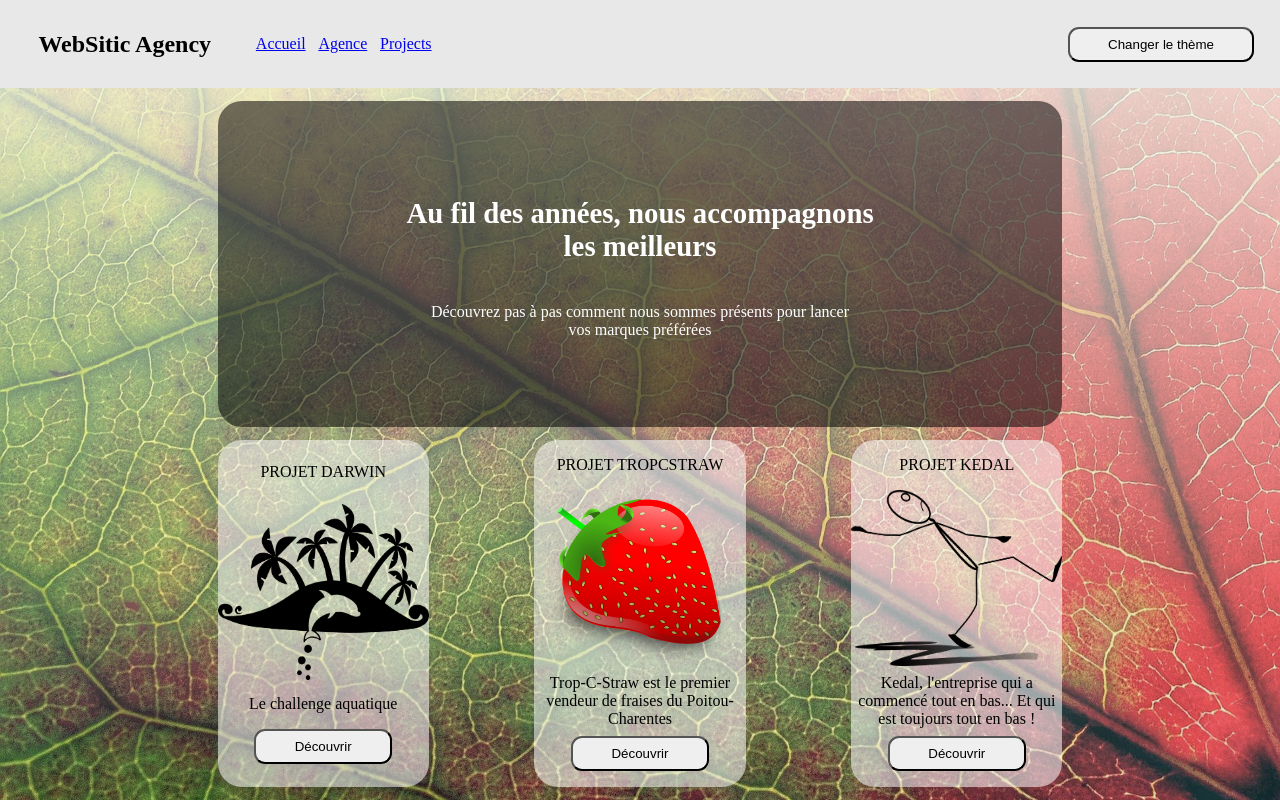
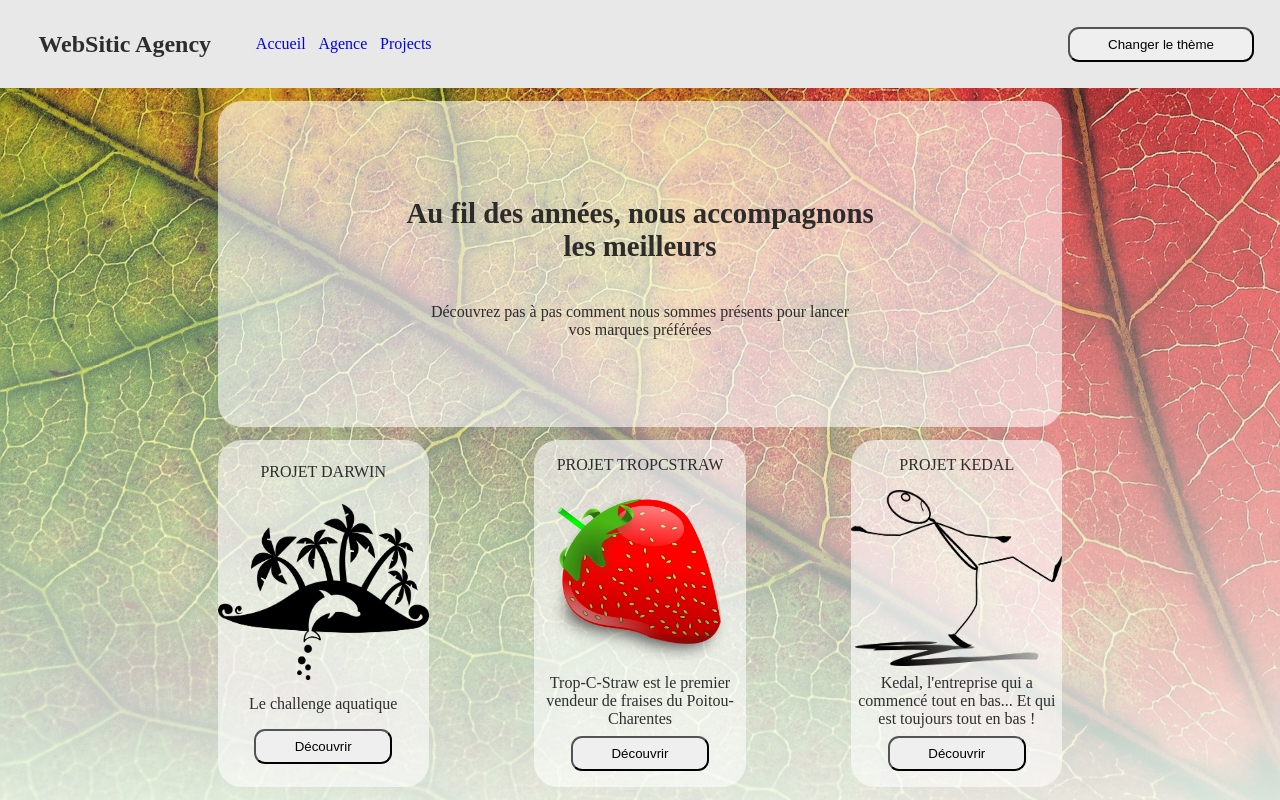
Before and after one commit to TimotheeGimbert/React-Agency, a React (Create React App) app: page /works in a window 1280 px wide. Built offline with nearby package versions, Linux system fonts and the light colour scheme.

Commit message:
improves design and install theme all pages

```diff
--- a/src/components/Navbar/index.jsx
+++ b/src/components/Navbar/index.jsx
@@ -6,8 +6,8 @@ const Navbar = () => {
   const darkTheme = useContext(ThemeContext);
 
   return (
-    <header>
-      <nav className={darkTheme.darkTheme ? "dark" : "light"}>
+    <header className={darkTheme.darkTheme ? "dark" : "light"}>
+      <nav>
         <h1>WebSitic Agency</h1>
         <Link to='/'>Accueil</Link> <br/>
         <Link to='/about'>Agence</Link> <br/>
--- a/src/components/ProjectCard/index.jsx
+++ b/src/components/ProjectCard/index.jsx
@@ -1,11 +1,14 @@
 /* eslint-disable react/prop-types */
-import React from 'react';
+import React, {useContext } from 'react';
 import { Link } from 'react-router-dom';
+import ThemeContext from '../../contexts/ThemeContext';
 
 const ProjectCard = (props) => {
+  const darkTheme = useContext(ThemeContext);
   const project = props.project;
+
   return (
-    <div className='project'>
+    <div className={darkTheme.darkTheme ? "project dark" : "project light"}>
       <div className='project__title'>
         PROJET {project.clientName.toUpperCase()}
       </div>
--- a/src/components/StudyCase/index.jsx
+++ b/src/components/StudyCase/index.jsx
@@ -1,13 +1,15 @@
-import React from 'react';
+import React, { useContext } from 'react';
 import { useParams } from 'react-router-dom';
 import Projects from '../../assets/projects.json';
+import ThemeContext from '../../contexts/ThemeContext';
 
 const StudyCase = () => {
+  const darkTheme = useContext(ThemeContext);
   const {client} = useParams();
   const project = Projects[client];
   return (
     <main>
-      <section className='hero'>
+      <div className={darkTheme.darkTheme ? "hero dark" : "hero light"}>
         <div className='project project-solo'>
           <div className='project__title'>
             PROJET {project.clientName.toUpperCase()}
@@ -22,7 +24,7 @@ const StudyCase = () => {
             {project.content}
           </div>
         </div>
-      </section>
+      </div>
     </main>
   )
 };
--- a/src/pages/About/index.jsx
+++ b/src/pages/About/index.jsx
@@ -1,8 +1,12 @@
-import React from 'react';
+import React, { useContext } from 'react';
+import ThemeContext from '../../contexts/ThemeContext';
 
-const About = () => (
+const About = () => {
+  const darkTheme = useContext(ThemeContext);
+
+  return (
     <main>
-    <div className='hero'>
+      <div className={darkTheme.darkTheme ? "hero dark" : "hero light"}>
         <h2>Websitic, agence de communication digitale basée à Paris, accompagne vos projets digitaux</h2>
         <p>
             De l’étape d’avant projet web au lancement effectif du site, nous somme là pour vous. Tout au long de la durée de vie de nos projets communs,
@@ -11,6 +15,7 @@ const About = () => (
         </p>
       </div>
     </main>
-);
+  )
+};
 
 export default About;
--- a/src/pages/Home/index.jsx
+++ b/src/pages/Home/index.jsx
@@ -1,9 +1,13 @@
-import React from 'react';
+import React, { useContext } from 'react';
 import { Link } from 'react-router-dom';
+import ThemeContext from '../../contexts/ThemeContext';
 
-const Home = () => (
+const Home = () => {
+  const darkTheme = useContext(ThemeContext);
+
+  return (
     <main>
-    <div className='hero'>
+      <div className={darkTheme.darkTheme ? "hero dark" : "hero light"}>
         <h1>Confiez vos rêves à des experts du Web</h1>
         <p>
           Grâce à notre savoir-faire, notre expérience et notre écoute, nous accompagnons nos clients
@@ -15,6 +19,7 @@ const Home = () => (
         </Link>
       </div>
     </main>
-);
+  )
+};
 
 export default Home;
--- a/src/pages/Works/index.jsx
+++ b/src/pages/Works/index.jsx
@@ -1,12 +1,14 @@
-import React from 'react';
+import React, { useContext } from 'react';
 import ProjectCard from '../../components/ProjectCard';
 import Projects from '../../assets/projects.json';
+import ThemeContext from '../../contexts/ThemeContext';
 
 const Works = () => {
+  const darkTheme = useContext(ThemeContext);
 
   return (
     <main className='Works'>
-      <div className='hero'>
+      <div className={darkTheme.darkTheme ? "hero dark" : "hero light"}>
         <h2>Au fil des années, nous accompagnons les meilleurs</h2>
         <p>Découvrez pas à pas comment nous sommes présents pour lancer vos marques préférées</p>
       </div>
--- a/src/style/_components.scss
+++ b/src/style/_components.scss
@@ -6,6 +6,11 @@ body {
   height: 100%;
   background-color: black;
 }
+a {
+  &:link {text-decoration: none !important;}
+  &:visited {color: inherit !important;}
+  &:active {color: inherit !important;}
+}
 
 header {
   padding: 3vh 2vw 3vh 0;
@@ -13,7 +18,6 @@ header {
   display: flex;
   justify-content: space-between;
   align-items: center;
-  background-color: rgba(255, 255, 255, 0.911);
 
   nav {
     display: flex;
@@ -25,6 +29,30 @@ header {
       margin: 0 .5vw;
     }
   }
+
+  &.light {
+    background-color: $white1;
+    color: $dark1;
+    button{
+      &:hover {
+        background-color: $dark1;
+        color: $white1;
+      }
+    }
+  }
+  &.dark {
+    background-color: $dark1;
+    color: $white1;
+    button {
+      background-color: $dark1;
+      color: $white1;
+      border-color: black;
+      &:hover {
+        background-color: $white1;
+        color: $dark1;
+      }
+    }
+  }
 }
 
 main {
@@ -34,7 +62,7 @@ main {
   flex-direction: column;
   justify-content: space-evenly;
   align-items: center;
-  background-image: linear-gradient(rgba(243, 252, 241, 0.884), rgba(0, 0, 0, 0.089)), url("../assets/images/bg-leaves.jpg");
+  background-image: linear-gradient($linear-dark, $linear-light), url("../assets/images/bg-leaves.jpg");
   background-repeat: no-repeat;
   background-position: center;
   background-attachment: fixed;
@@ -45,8 +73,8 @@ main {
   padding: 9vh 22vh;
   width: 66vw;
   border-radius: 3vh;
-  background-color: rgba(0, 0, 0, 0.534);
-  color: white;
+  background-color: $opac-white;
+  color: $dark1;
   display: flex;
   flex-direction: column;
   align-items: center;
@@ -65,6 +93,11 @@ main {
   button {
     margin-top: 3vh;
   }
+
+  &.dark {
+    background-color: $opac-dark;
+    color: $white1;
+  }
 }
 
 
@@ -72,7 +105,6 @@ main {
   width: 66vw;
   display: flex;
   justify-content: space-between;
-
 }
 
 .project {
@@ -81,7 +113,7 @@ main {
   flex-direction: column;
   justify-content: space-evenly;
   align-items: center;
-  background-color: rgba(255, 255, 255, 0.541);
+  background-color: $opac-white;
   border-radius: 3vh;
   &__title {
     margin: 2vh 0;
@@ -108,6 +140,30 @@ main {
     width: 100%;
     background-color: transparent;
   }
+
+  &.light {
+    background-color: $opac-white;
+    color: $dark1;
+    button{
+      &:hover {
+        background-color: $dark1;
+        color: $white1;
+      }
+    }
+  }
+  &.dark {
+    background-color: $opac-dark;
+    color: $white1;
+    button {
+      background-color: $dark1;
+      color: $white1;
+      border-color: black;
+      &:hover {
+        background-color: $white1;
+        color: $dark1;
+      }
+    }
+  }
 }
 
 button {
--- /dev/null
+++ b/src/style/_variables.scss
@@ -0,0 +1,8 @@
+$white1: rgba(255, 255, 255, 0.911);
+$dark1: rgba(27, 26, 26, 0.911);
+
+$opac-white: rgba(255, 255, 255, 0.589);
+$opac-dark: rgba(0, 0, 0, 0.534);
+
+$linear-dark: rgba(0, 0, 0, 0.089);
+$linear-light: rgba(243, 252, 241, 0.884);
--- a/src/style/main.scss
+++ b/src/style/main.scss
@@ -1 +1,2 @@
+@import './variables';
 @import './components';
```
Lines whose indentation alone changed are shown as unchanged.
